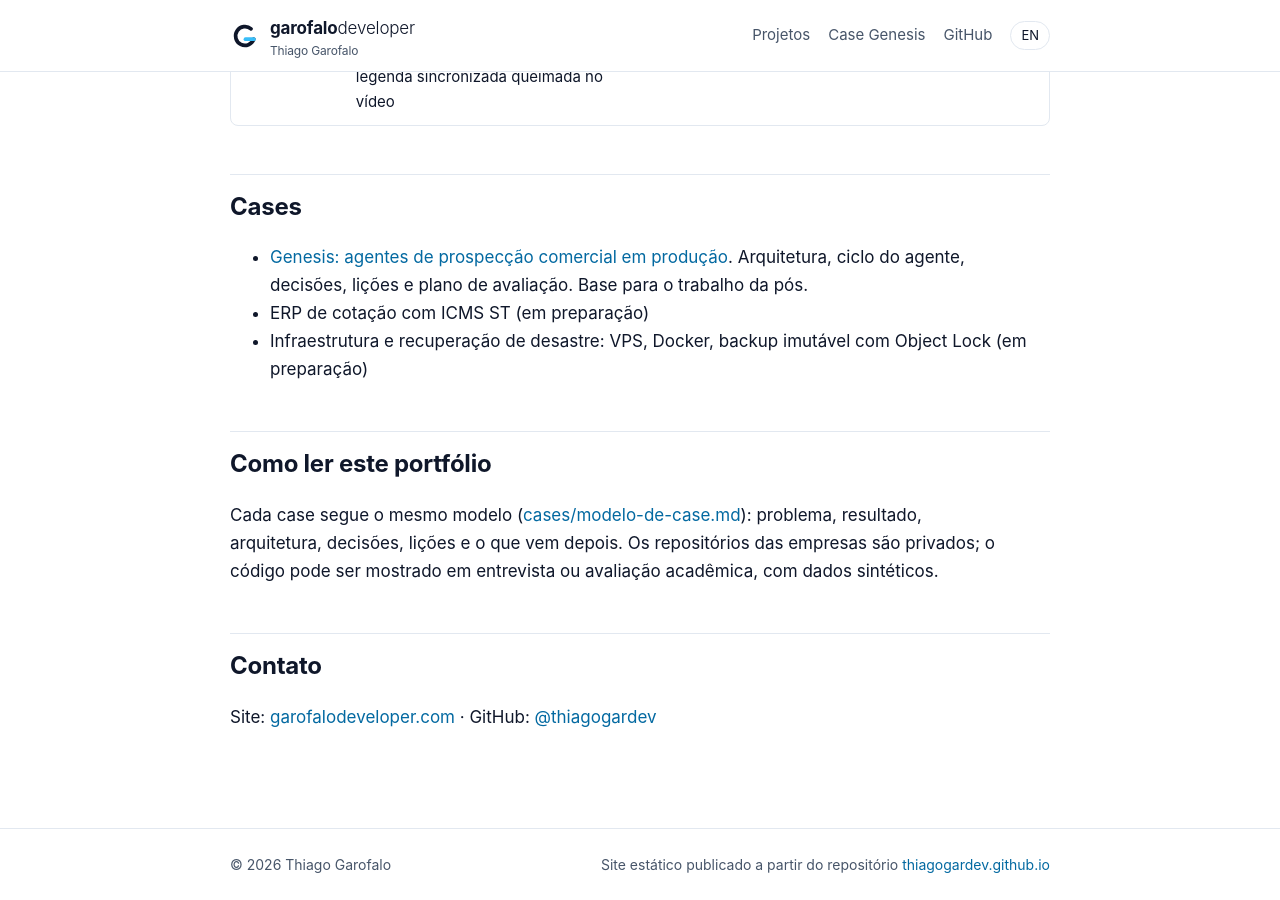
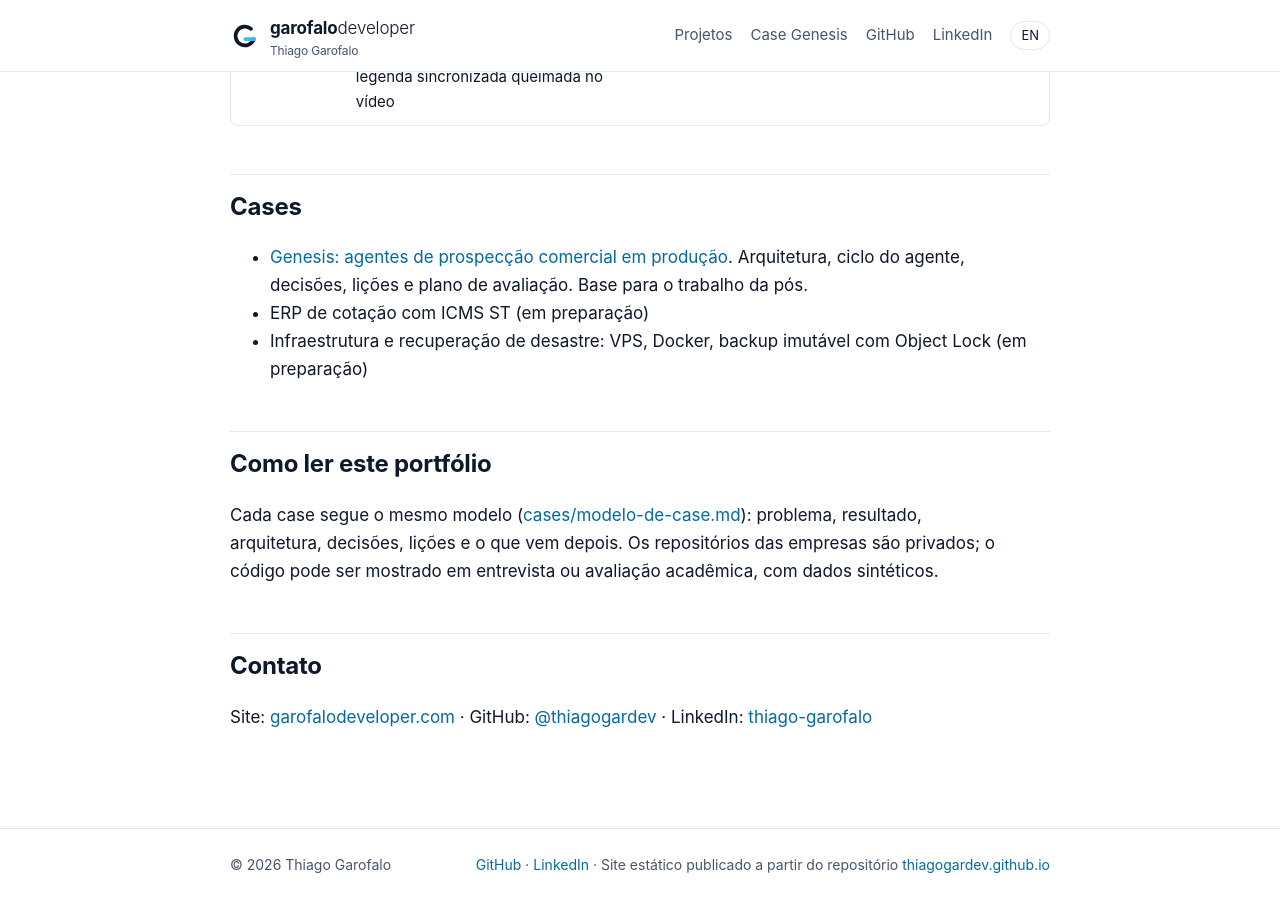
Before and after one commit to thiagogardev/thiagogardev.github.io, a Jekyll site: the page built from README.md, in a window 1280 px wide and 900 px high, scrolled down 1825 px. Built offline with Jekyll 4.4.1, drawn with Linux system fonts in a browser that asks for light colours; our own code applies the rules of GitHub Pages for plain Markdown files.

Commit message:
Link do LinkedIn no menu, no rodapé e no contato
Co-Authored-By: Claude Fable 5.1 <noreply@anthropic.com>

```diff
--- a/README.md
+++ b/README.md
@@ -35,4 +35,4 @@ Cada case segue o mesmo modelo ([cases/modelo-de-case.md](cases/modelo-de-case.m
 
 ## Contato
 
-Site: [garofalodeveloper.com](https://garofalodeveloper.com) · GitHub: [@thiagogardev](https://github.com/thiagogardev)
+Site: [garofalodeveloper.com](https://garofalodeveloper.com) · GitHub: [@thiagogardev](https://github.com/thiagogardev) · LinkedIn: [thiago-garofalo](https://www.linkedin.com/in/thiago-garofalo-792a2653/)
--- a/_layouts/default.html
+++ b/_layouts/default.html
@@ -131,11 +131,13 @@
         <a href="{{ '/en/#projects' | relative_url }}">Projects</a>
         <a href="{{ '/en/cases/genesis.html' | relative_url }}">Genesis case</a>
         <a href="https://github.com/thiagogardev" rel="me">GitHub</a>
+        <a href="https://www.linkedin.com/in/thiago-garofalo-792a2653/" rel="me">LinkedIn</a>
         <a class="lang" href="{{ pt_url | relative_url }}" hreflang="pt-BR" title="Versão em português">PT</a>
         {% else %}
         <a href="{{ '/#projetos' | relative_url }}">Projetos</a>
         <a href="{{ '/cases/genesis.html' | relative_url }}">Case Genesis</a>
         <a href="https://github.com/thiagogardev" rel="me">GitHub</a>
+        <a href="https://www.linkedin.com/in/thiago-garofalo-792a2653/" rel="me">LinkedIn</a>
         <a class="lang" href="{{ en_url | relative_url }}" hreflang="en" title="English version">EN</a>
         {% endif %}
       </nav>
@@ -151,9 +153,9 @@
     <div class="wrap">
       <span>© {{ site.time | date: "%Y" }} Thiago Garofalo</span>
       {% if en %}
-      <span>Static site published from the <a href="https://github.com/thiagogardev/thiagogardev.github.io">thiagogardev.github.io</a> repository</span>
+      <span><a href="https://github.com/thiagogardev">GitHub</a> · <a href="https://www.linkedin.com/in/thiago-garofalo-792a2653/">LinkedIn</a> · Static site published from the <a href="https://github.com/thiagogardev/thiagogardev.github.io">thiagogardev.github.io</a> repository</span>
       {% else %}
-      <span>Site estático publicado a partir do repositório <a href="https://github.com/thiagogardev/thiagogardev.github.io">thiagogardev.github.io</a></span>
+      <span><a href="https://github.com/thiagogardev">GitHub</a> · <a href="https://www.linkedin.com/in/thiago-garofalo-792a2653/">LinkedIn</a> · Site estático publicado a partir do repositório <a href="https://github.com/thiagogardev/thiagogardev.github.io">thiagogardev.github.io</a></span>
       {% endif %}
     </div>
   </footer>
```
Also changed, not shown: en/index.md (+1 -1 lines).
